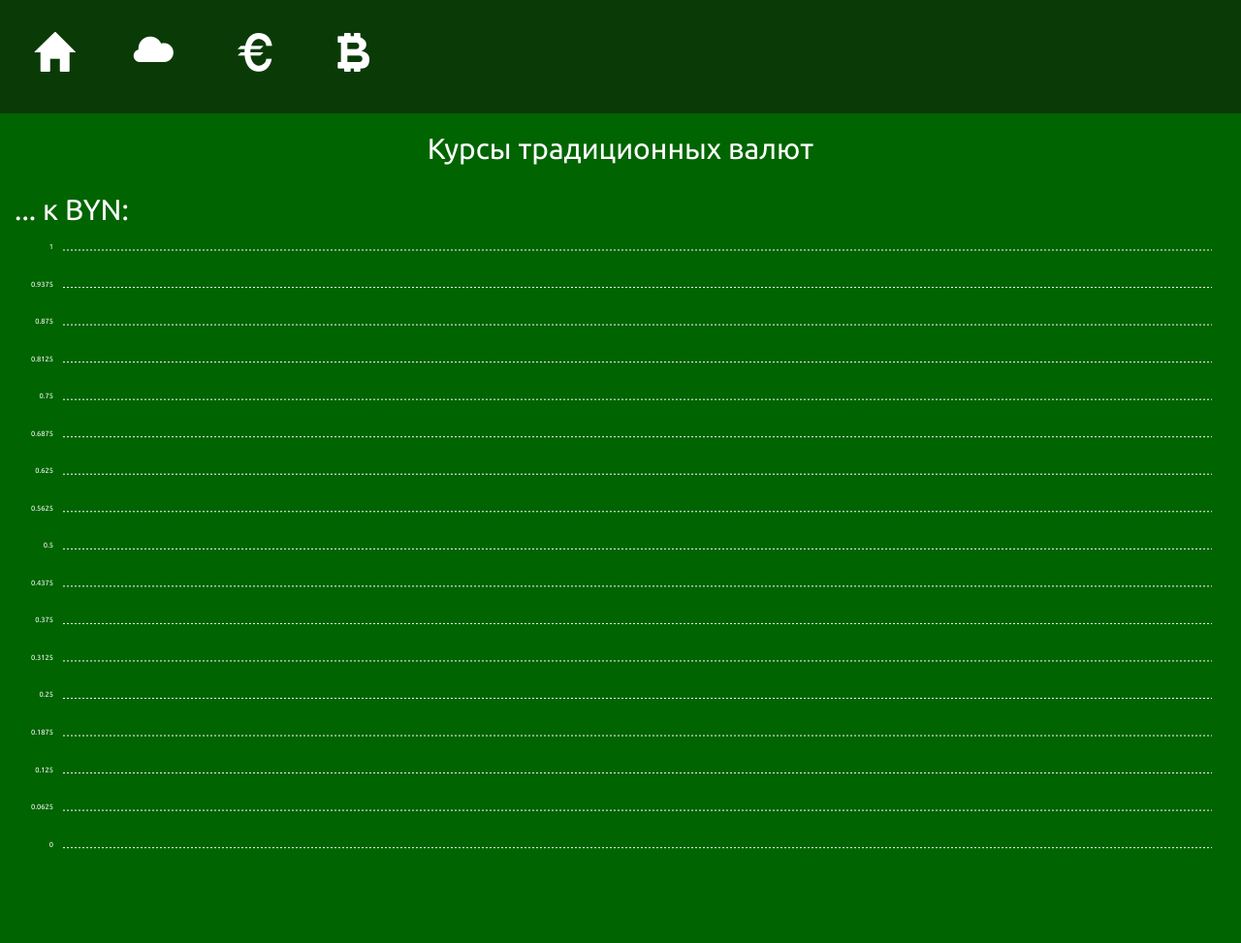
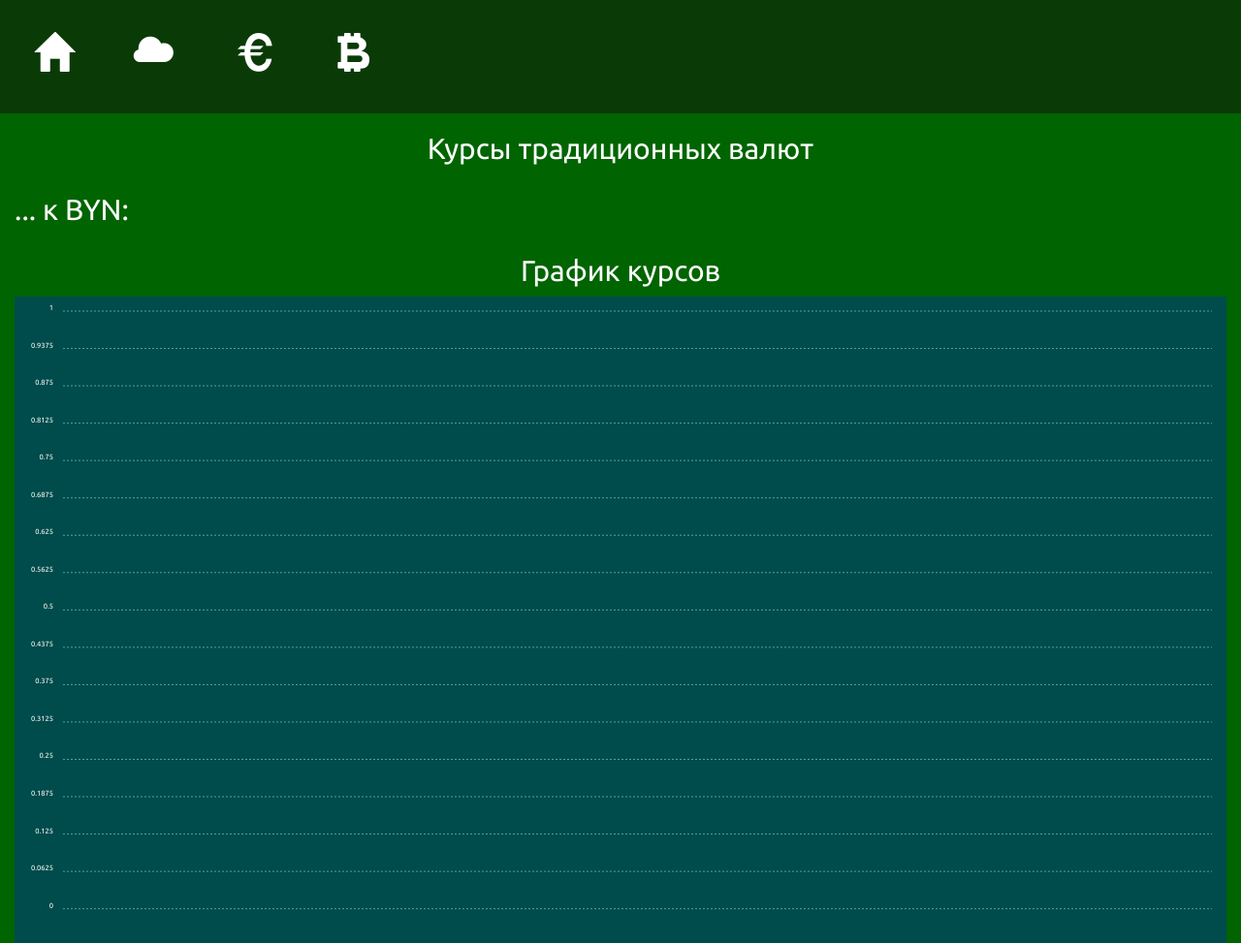
Before and after one commit to mgelios/my-first-blog, a Django app: template dashboard/templates/currency.html in a window 1280 px wide. Shown: the whole page at 97% size. Before the commit the page ends 876 px from the top, so only its background shows below. Run offline with Django 3.2, Linux system fonts and the light colour scheme; the template is opened without the code that fills it, so the values that code supplies are empty; some libraries are stand-ins or nearby versions.

Commit message:
updated styling of chart

```diff
--- a/dashboard/static/css/dashboard.css
+++ b/dashboard/static/css/dashboard.css
@@ -79,6 +79,10 @@ body a {
 }
 
 
+.ct-chart {
+    background-color: #004B4B;
+}
+
 .ct-series-a .ct-line, .ct-series-a .ct-point {
     stroke: #BE8555;
 }
@@ -88,7 +92,7 @@ body a {
 }
 
 .ct-grids .ct-grid {
-    stroke: white;
+    stroke: #4AA5A5;
 }
 
 .ct-labels .ct-label {
--- a/dashboard/templates/currency.html
+++ b/dashboard/templates/currency.html
@@ -26,8 +26,11 @@
 </div>
 
 <div class="col-xs-12 col-md-12">
+    <div class="row currencies-header">
+        <h2>График курсов</h2>
+    </div>
     <div class="row">
-        <div class="col-xs-12 col-md-12">
+        <div class="col-xs-12 col-md-12 chart-wrapper">
             <div class="ct-chart ct-major-seventh"></div>
         </div>
         <script>
```
